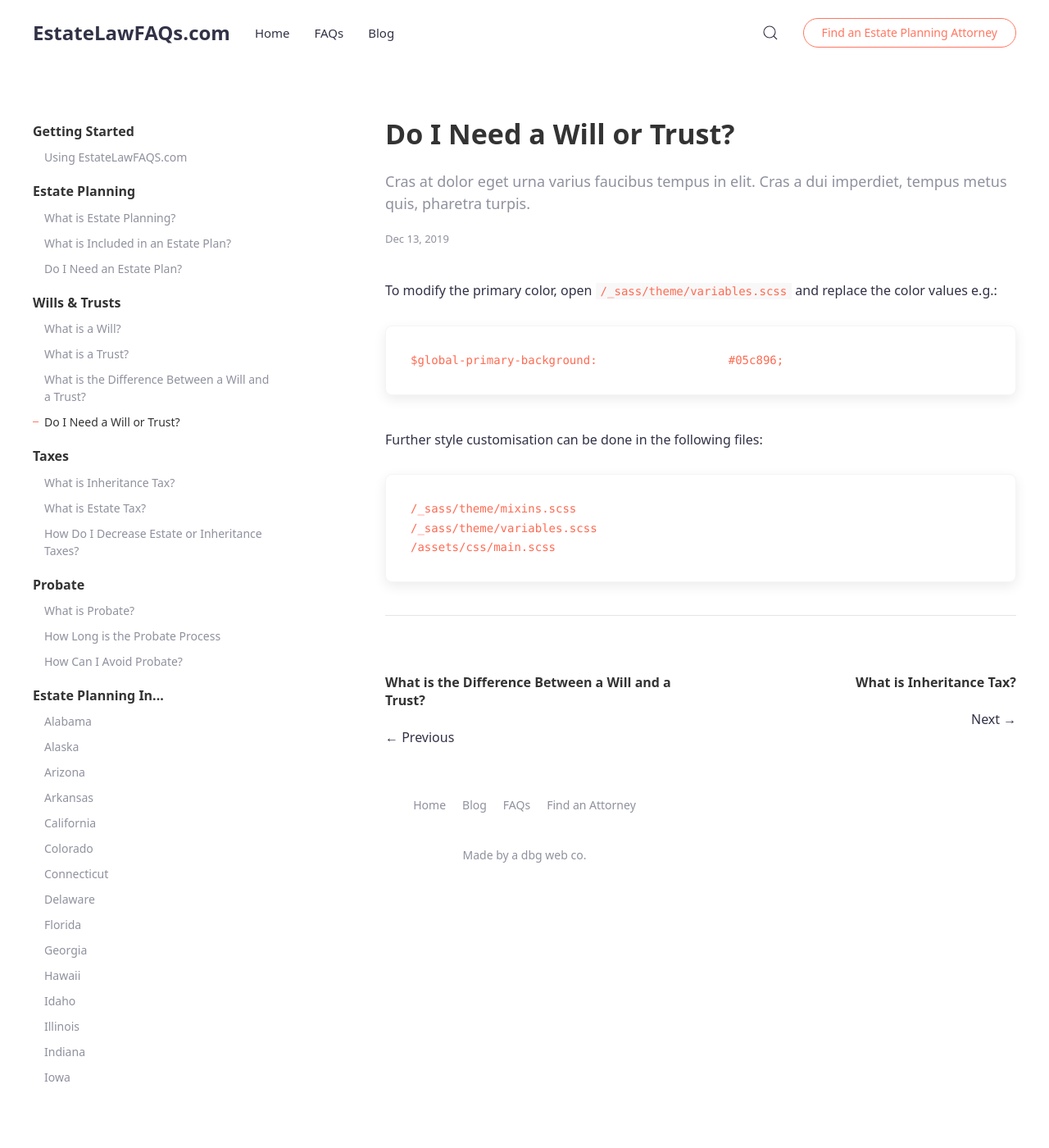
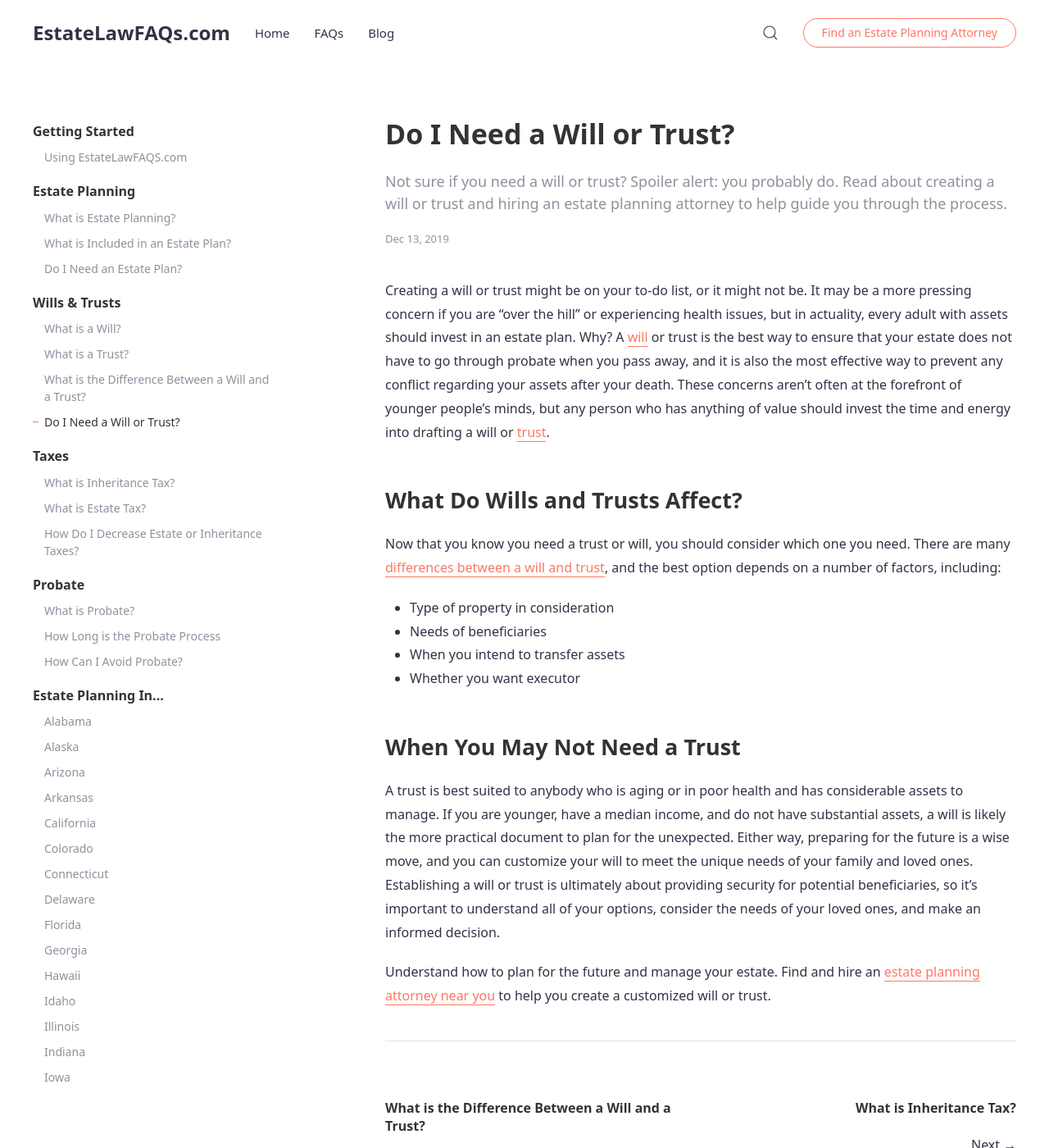
Before and after one commit to zac-heisey/docs-jekyll-theme, a Jekyll site: the page built from _docs/do-i-need-a-will-or-trust.md, in a window 1280 px wide and 1400 px high. Shown: the whole window at 82% size. Built offline with Jekyll 4.4.1, drawn with Linux system fonts in a browser that asks for light colours.

Commit message:
Update from Forestry.io Zac Heisey updated _docs/do-i-need-a-will-or-trust.md

````diff
--- a/_docs/do-i-need-a-will-or-trust.md
+++ b/_docs/do-i-need-a-will-or-trust.md
@@ -1,19 +1,26 @@
 ---
 title: Do I Need a Will or Trust?
-subtitle: Cras at dolor eget urna varius faucibus tempus in elit. Cras a dui imperdiet, tempus metus quis, pharetra turpis.
-tags: [Wills & Trusts]
+subtitle: 'Not sure if you need a will or trust? Spoiler alert: you probably do. Read
+  about creating a will or trust and hiring an estate planning attorney to help guide
+  you through the process.'
+tags:
+- Wills & Trusts
 author: evan
+
 ---
+Creating a will or trust might be on your to-do list, or it might not be. It may be a more pressing concern if you are "over the hill" or experiencing health issues, but in actuality, every adult with assets should invest in an estate plan. Why? A [will](/docs/what-is-a-will/) or trust is the best way to ensure that your estate does not have to go through probate when you pass away, and it is also the most effective way to prevent any conflict regarding your assets after your death. These concerns aren’t often at the forefront of younger people’s minds, but any person who has anything of value should invest the time and energy into drafting a will or [trust](/docs/what-is-a-trust/).
 
-To modify the primary color, open `/_sass/theme/variables.scss` and replace the color values e.g.:
+## What Do Wills and Trusts Affect?
 
-```scss
-$global-primary-background:                   #05c896;
-```
+Now that you know you need a trust or will, you should consider which one you need. There are many [differences between a will and trust](/docs/difference-between-wills-trusts/), and the best option depends on a number of factors, including:
 
-Further style customisation can be done in the following files:
-```
-/_sass/theme/mixins.scss
-/_sass/theme/variables.scss
-/assets/css/main.scss
-```
+* Type of property in consideration
+* Needs of beneficiaries
+* When you intend to transfer assets
+* Whether you want executor
+
+## When You May Not Need a Trust
+
+A trust is best suited to anybody who is aging or in poor health and has considerable assets to manage. If you are younger, have a median income, and do not have substantial assets, a will is likely the more practical document to plan for the unexpected. Either way, preparing for the future is a wise move, and you can customize your will to meet the unique needs of your family and loved ones. Establishing a will or trust is ultimately about providing security for potential beneficiaries, so it’s important to understand all of your options, consider the needs of your loved ones, and make an informed decision.
+
+Understand how to plan for the future and manage your estate. Find and hire an [estate planning attorney near you](/estate-planning-attorneys/) to help you create a customized will or trust.
````
